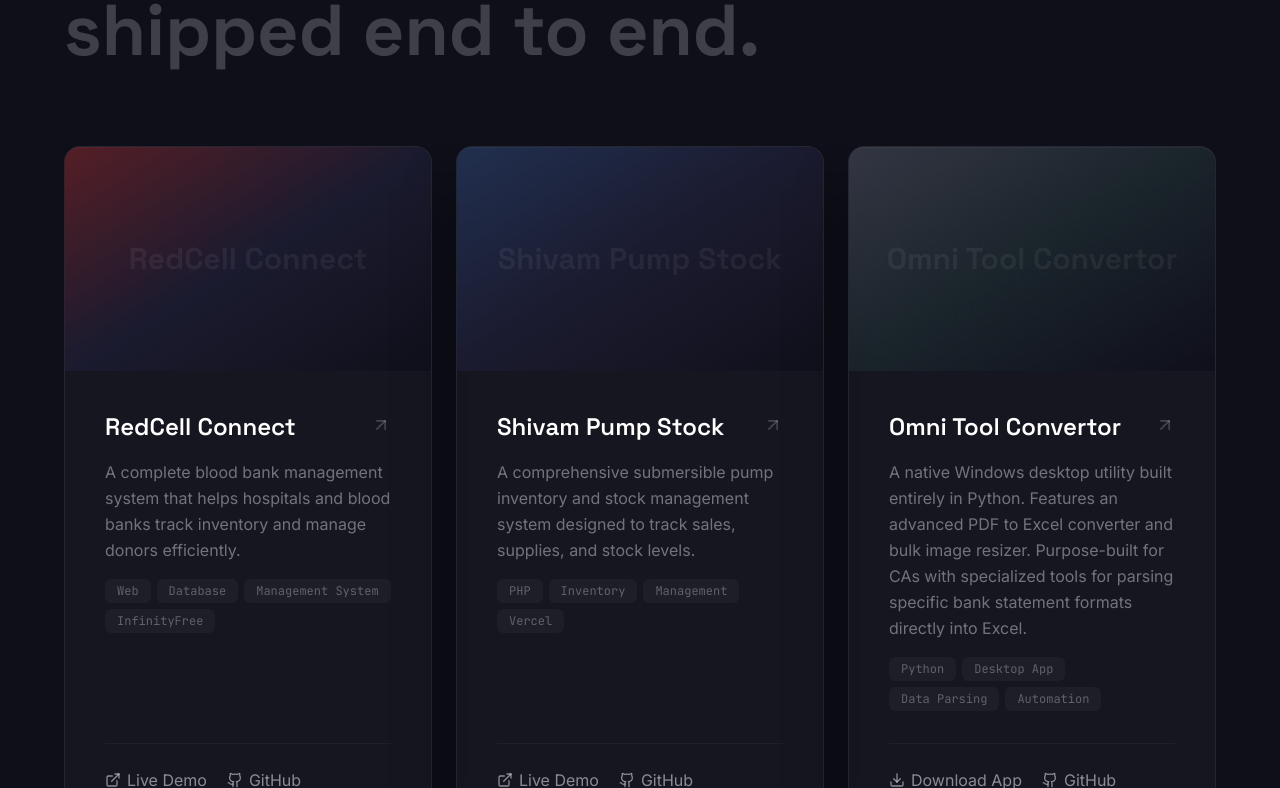
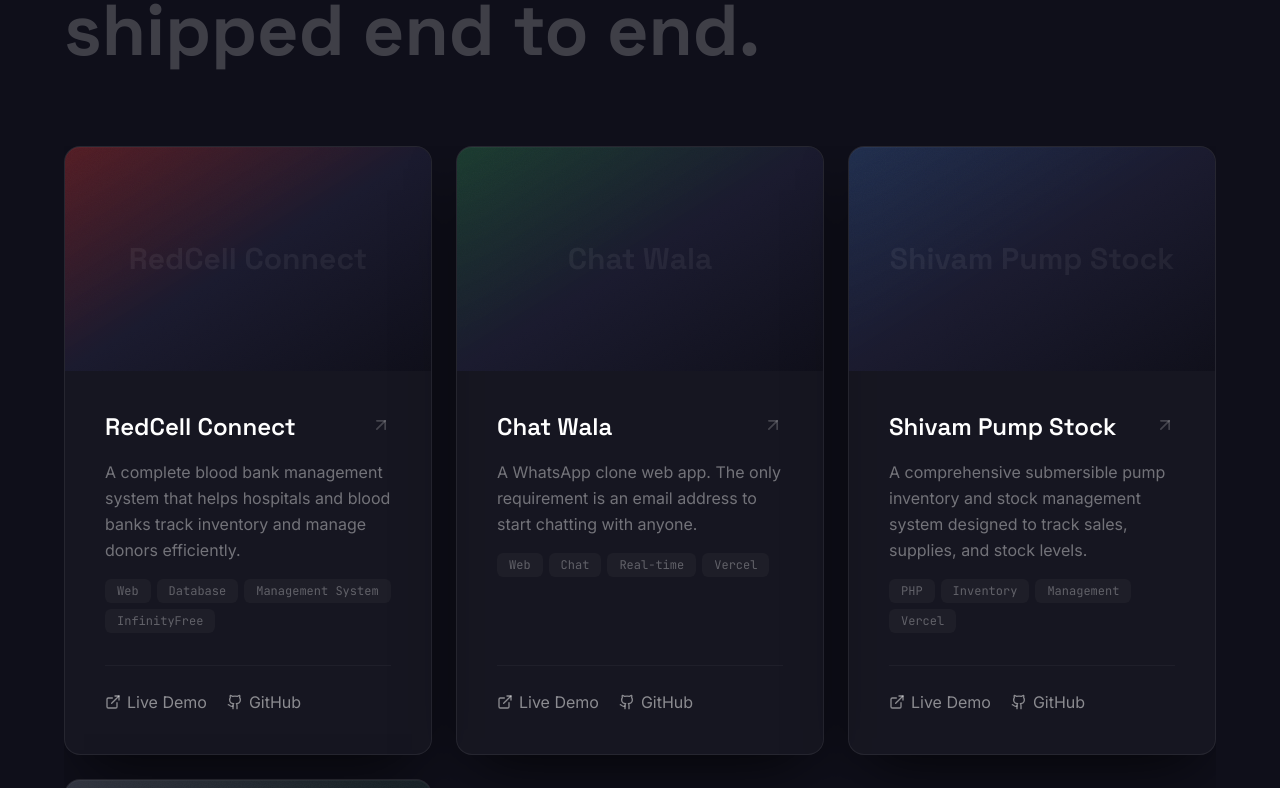
Before and after one commit to kavathiya-ayush/ayush-portfolio, a React (Vite) app: page / in a window 1280 px wide. Shown: the part 2012-2800 px from the top of the page. Built offline with nearby package versions, Linux system fonts and the light colour scheme.

Commit message:
feat: add Chat Wala project to portfolio

```diff
--- a/src/data/portfolio.js
+++ b/src/data/portfolio.js
@@ -57,6 +57,16 @@ export const projects = [
     credentials: { username: "admin", password: "admin123" },
   },
   {
+    title: "Chat Wala",
+    description:
+      "A WhatsApp clone web app. The only requirement is an email address to start chatting with anyone.",
+    tags: ["Web", "Chat", "Real-time", "Vercel"],
+    gradient: "from-green-500/20 via-void-100 to-void",
+    live: "https://chat-wala-ten.vercel.app/",
+    github: "https://github.com/kavathiya-ayush/chat-wala",
+    warningType: "vercel",
+  },
+  {
     title: "Shivam Pump Stock",
     description:
       "A comprehensive submersible pump inventory and stock management system designed to track sales, supplies, and stock levels.",
```
